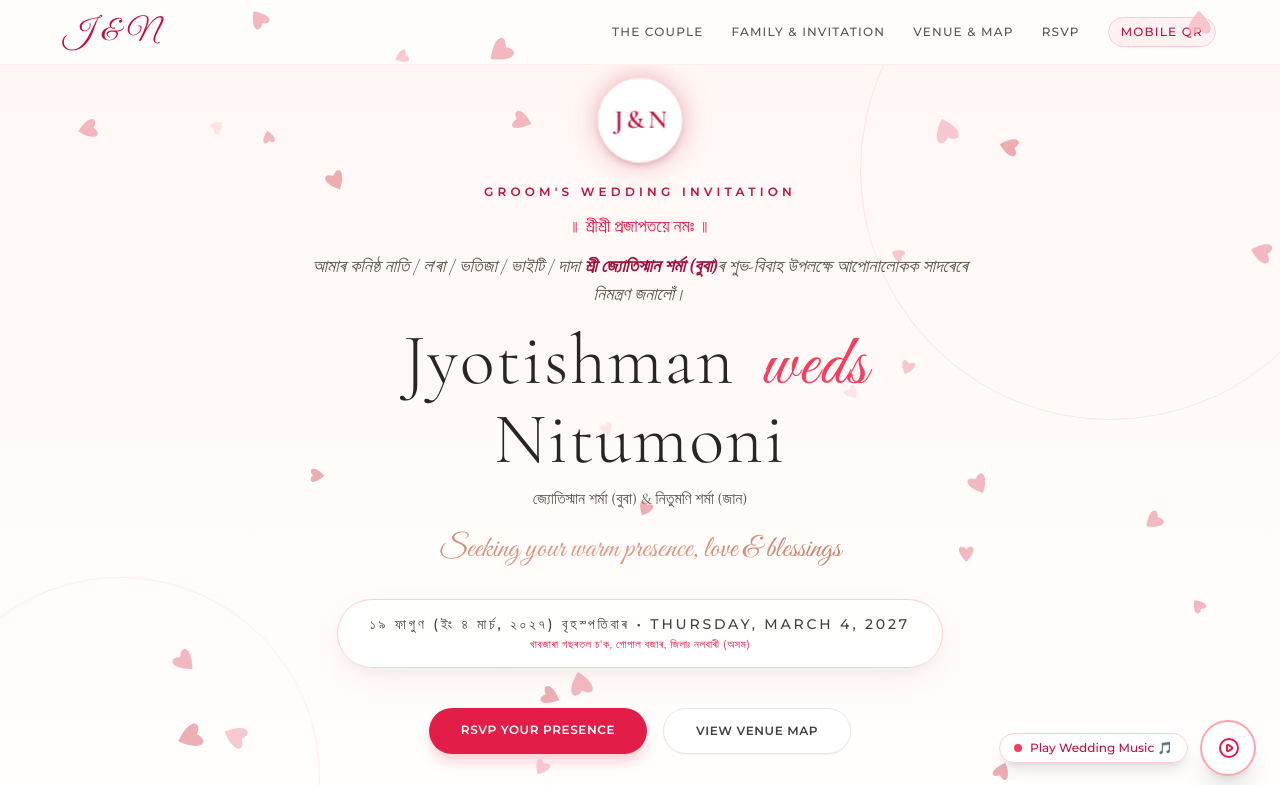
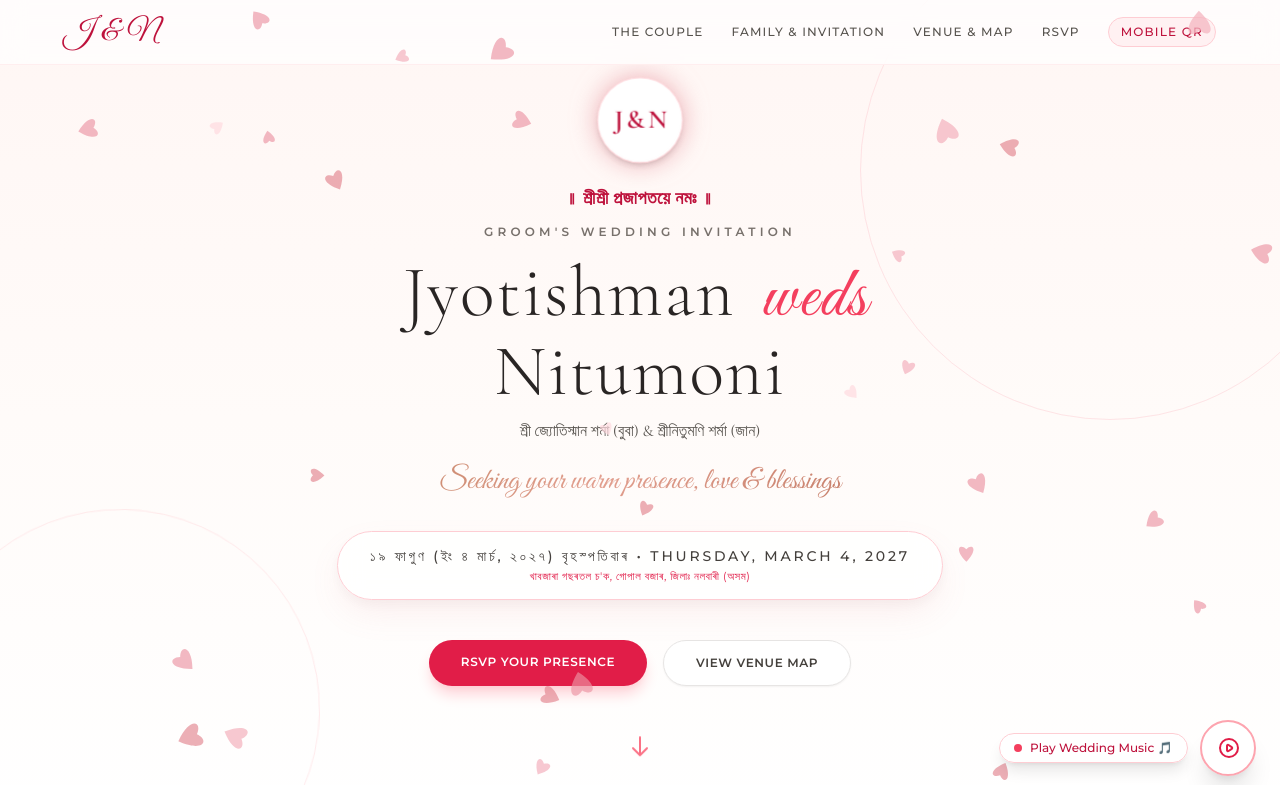
Before and after one commit to kakul232/jyotishman-weds, a plain HTML site: page index.html in a window 1280 px wide. Shown: the top 785 px of the page. Drawn offline with nearby package versions, Linux system fonts and the light colour scheme.

Commit message:
Remove redundant text in hero and couple bios, preserving formal invitation in family section

```diff
--- a/index.html
+++ b/index.html
@@ -85,20 +85,17 @@
       </div>
 
       <div class="space-y-3">
-        <p class="text-xs uppercase tracking-[0.35em] text-rose-700 font-semibold">Groom's Wedding Invitation</p>
-        <div class="font-serif-title text-base md:text-lg text-stone-700 font-medium">
-          <span class="text-rose-600">॥ শ্রীশ্রী প্ৰজাপতয়ে নমঃ ॥</span>
+        <div class="font-serif-title text-base md:text-lg text-rose-700 font-semibold tracking-wide">
+          ॥ শ্রীশ্রী প্ৰজাপতয়ে নমঃ ॥
         </div>
-        <p class="font-serif-title text-base md:text-lg text-stone-600 italic max-w-2xl mx-auto leading-relaxed">
-          আমাৰ কনিষ্ঠ নাতি / ল'ৰা / ভতিজা / ভাইটি / দাদা <strong class="text-rose-800 font-semibold">শ্ৰী জ্যোতিস্মান শৰ্মা (বুবা)</strong>ৰ শুভ-বিবাহ উপলক্ষে আপোনালোকক সাদৰেৰে নিমন্ত্ৰণ জনালোঁ।
-        </p>
+        <p class="text-xs uppercase tracking-[0.35em] text-stone-500 font-semibold">Groom's Wedding Invitation</p>
         <h1 class="font-serif-title text-5xl md:text-7xl font-light tracking-wide text-stone-800 leading-tight pt-1">
           Jyotishman <br class="sm:hidden">
           <span class="font-script text-5xl md:text-7xl text-rose-500 font-normal px-2">weds</span>
           Nitumoni
         </h1>
-        <p class="font-serif-title text-sm md:text-base text-stone-600">
-          জ্যোতিস্মান শৰ্মা (বুবা) &amp; নিতুমণি শৰ্মা (জান)
+        <p class="font-serif-title text-base text-stone-600">
+          শ্ৰী জ্যোতিস্মান শৰ্মা (বুবা) &amp; শ্ৰীনিতুমণি শৰ্মা (জান)
         </p>
         <p class="font-script text-2xl md:text-3xl text-rose-gold pt-2">Seeking your warm presence, love &amp; blessings</p>
       </div>
@@ -181,9 +178,8 @@
           </div>
           <span class="text-xs uppercase tracking-[0.25em] text-rose-600 font-semibold">Our Groom (দৰা)</span>
           <h3 class="font-serif-title text-3xl text-stone-800 font-semibold mt-1">শ্ৰী জ্যোতিস্মান শৰ্মা (বুবা)</h3>
-          <p class="text-xs text-rose-700 font-medium mt-1">Jyotishman Sharma (Buba)</p>
           <p class="text-stone-600 text-sm mt-3 leading-relaxed font-light">
-            কনিষ্ঠ নাতি / ল'ৰা / ভতিজা / ভাইটি / দাদা। সপৰিয়ালে বিবাহস্থলীত উপস্থিত থাকি দৰাক আশীৰ্বাদ দিয়াৰ লগতে আমাকো কৃতাৰ্থ কৰিব বুলি আশা কৰিলোঁ।
+            "With immense joy and gratitude, we warmly welcome all our dear family, friends, and well-wishers to grace this sacred union with your blessings."
           </p>
         </div>
 
@@ -194,9 +190,8 @@
           </div>
           <span class="text-xs uppercase tracking-[0.25em] text-rose-600 font-semibold">The Bride (কইনা)</span>
           <h3 class="font-serif-title text-3xl text-stone-800 font-semibold mt-1">শ্ৰীনিতুমণি শৰ্মা (জান)</h3>
-          <p class="text-xs text-rose-700 font-medium mt-1">Nitumoni Sharma (Jaan)</p>
           <p class="text-stone-600 text-sm mt-3 leading-relaxed font-light">
-            হাজো নিবাসী শ্ৰীযুত সুৰেশ শৰ্মা আৰু শ্ৰীযুতা নিৰ্মালী শৰ্মাৰ জ্যেষ্ঠা কন্যা।
+            Daughter of Sri Suresh Sharma &amp; Smt. Nirmali Sharma (Hajo), stepping into our hearts and family as we embark on this sacred journey.
           </p>
         </div>
       </div>
```
